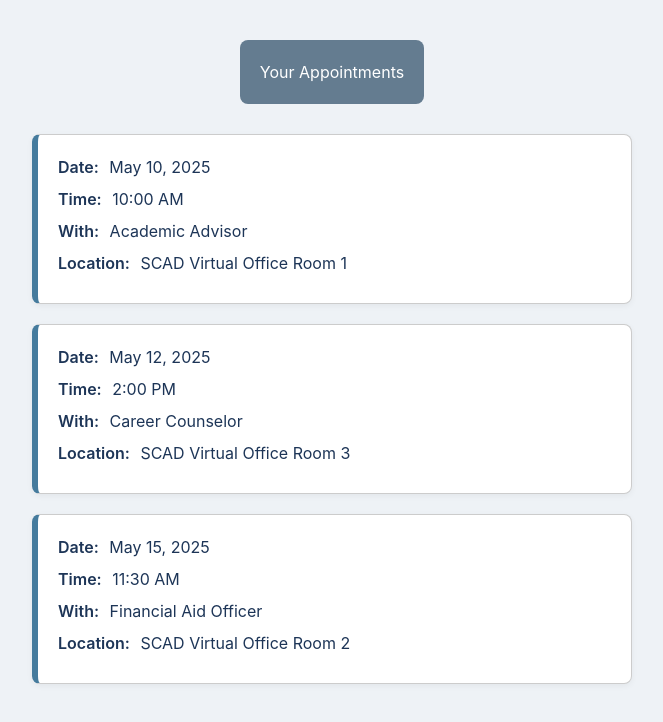
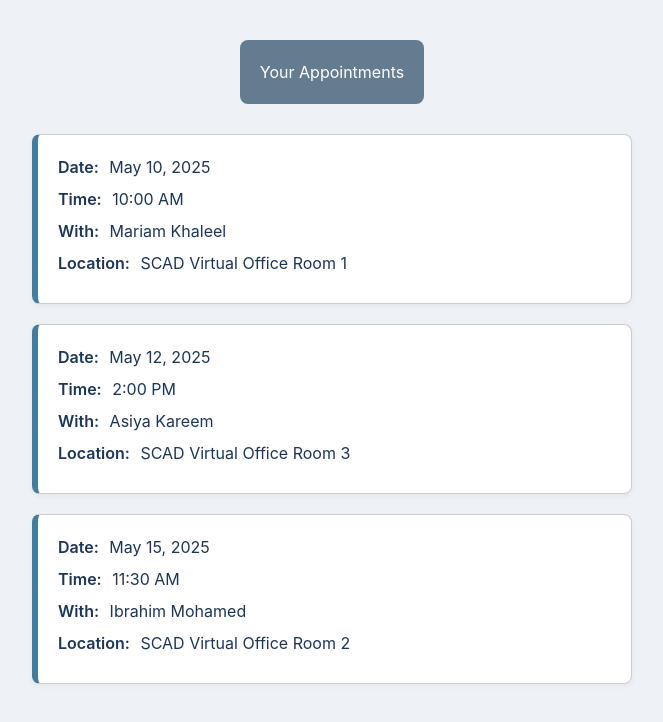
Before and after one commit to CSEN603-2025/Spice-girlzz, a React (Create React App) app in the folder internship/: page /appointments in a window 1280 px wide. Shown: the top 722 px of the page, without its empty margins (308-971 px from the left). Built offline with nearby package versions, Linux system fonts and the light colour scheme.

Commit message:
added video call

```diff
--- a/internship/src/Appointments.js
+++ b/internship/src/Appointments.js
@@ -1,5 +1,5 @@
 import React from 'react';
-import './AppointmentsPage.css'; // 👈 this line
+import './AppointmentsPage.css';
 import './App.css'; // Keep this too if you still use shared styles
 
 function AppointmentsPage() {
@@ -8,21 +8,21 @@ function AppointmentsPage() {
       id: 1,
       date: 'May 10, 2025',
       time: '10:00 AM',
-      with: 'Academic Advisor',
+      with: 'Mariam Khaleel',
       location: 'SCAD Virtual Office Room 1',
     },
     {
       id: 2,
       date: 'May 12, 2025',
       time: '2:00 PM',
-      with: 'Career Counselor',
+      with: 'Asiya  Kareem',
       location: 'SCAD Virtual Office Room 3',
     },
     {
       id: 3,
       date: 'May 15, 2025',
       time: '11:30 AM',
-      with: 'Financial Aid Officer',
+      with: 'Ibrahim Mohamed',
       location: 'SCAD Virtual Office Room 2',
     },
   ];
```
